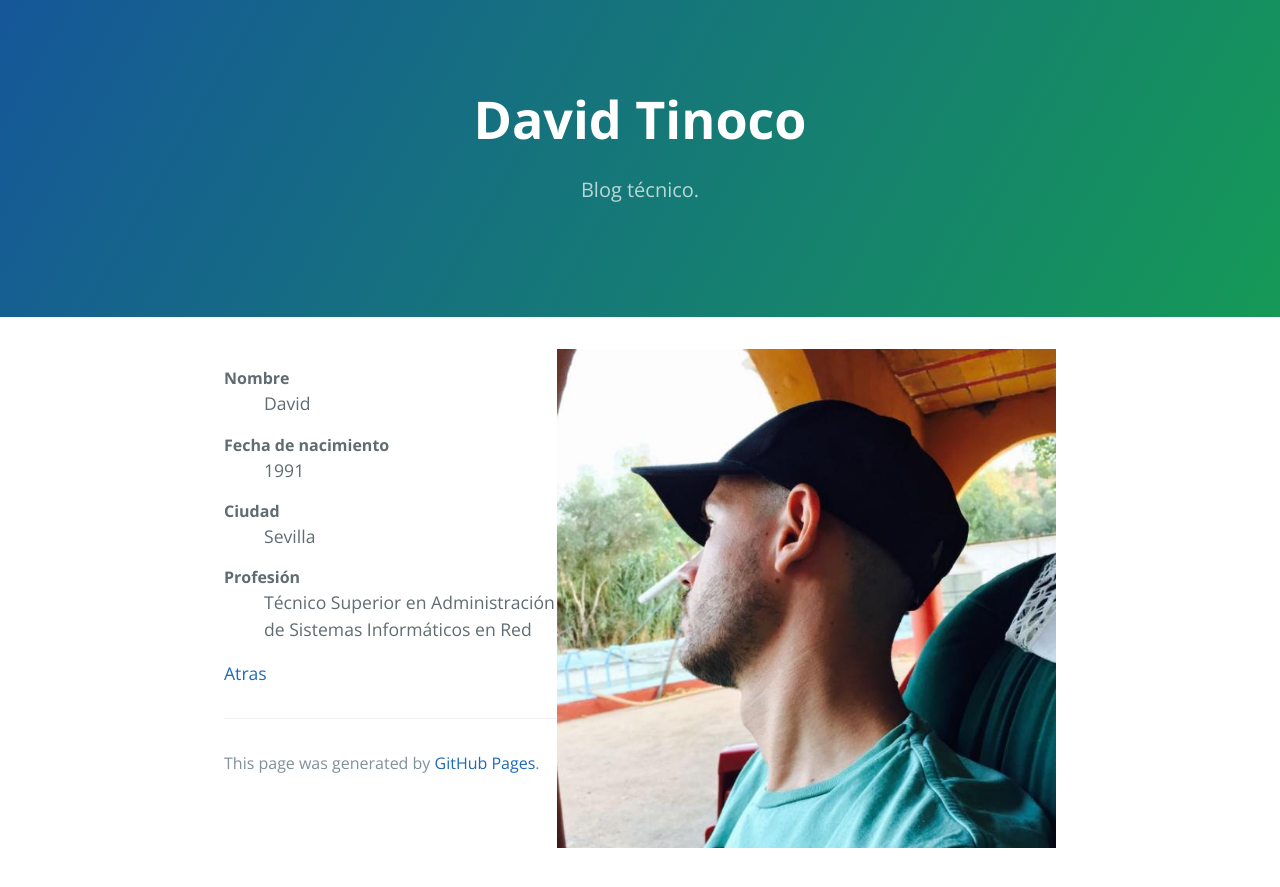
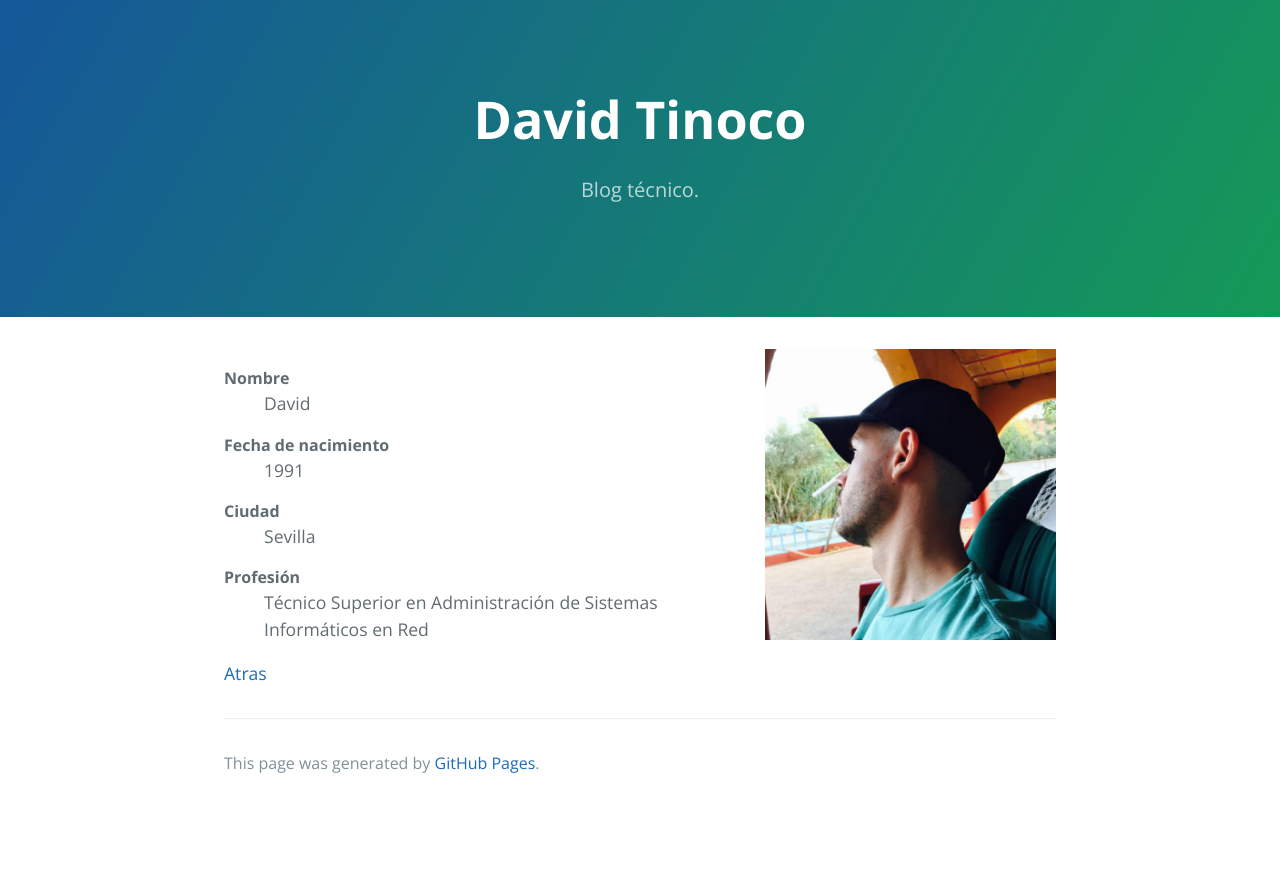
Before and after one commit to DavidTinoco/davidtinoco.github.io, a Jekyll site: the page built from sobre-mi.md, in a window 1280 px wide. Shown: the top 887 px of the page. Built offline with Jekyll 4.4.1, drawn with Linux system fonts in a browser that asks for light colours.

Commit message:
Tamaño imagen sobre mi

```diff
--- a/sobre-mi.md
+++ b/sobre-mi.md
@@ -1,7 +1,7 @@
 ---
 layout: default
 ---
-![Yo](./images/profile.jpg){:style="float: right;width:60%"}
+![Yo](./images/profile.jpg){:style="float: right;width:35%"}
 
 <dl>
 <dt>Nombre</dt>
```
